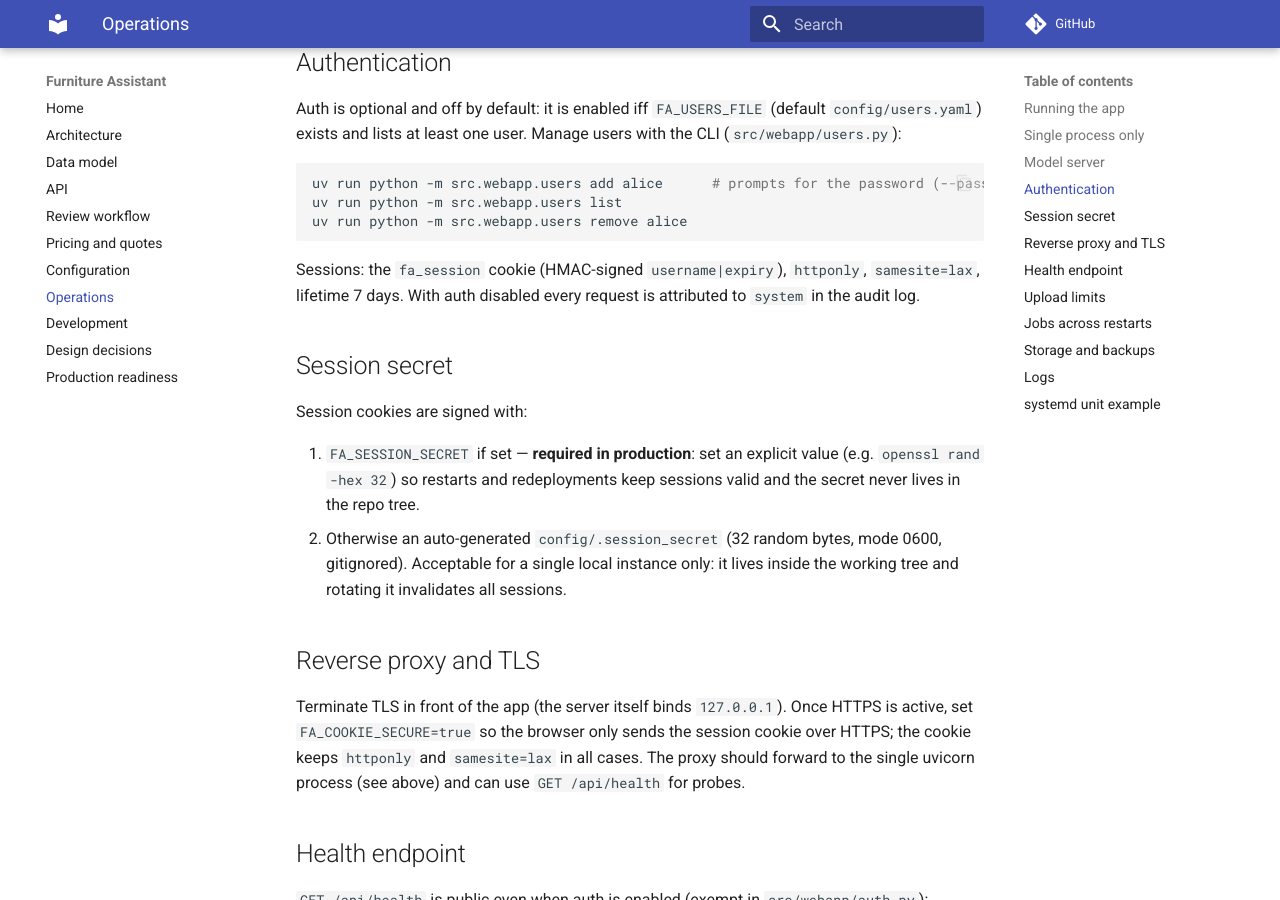
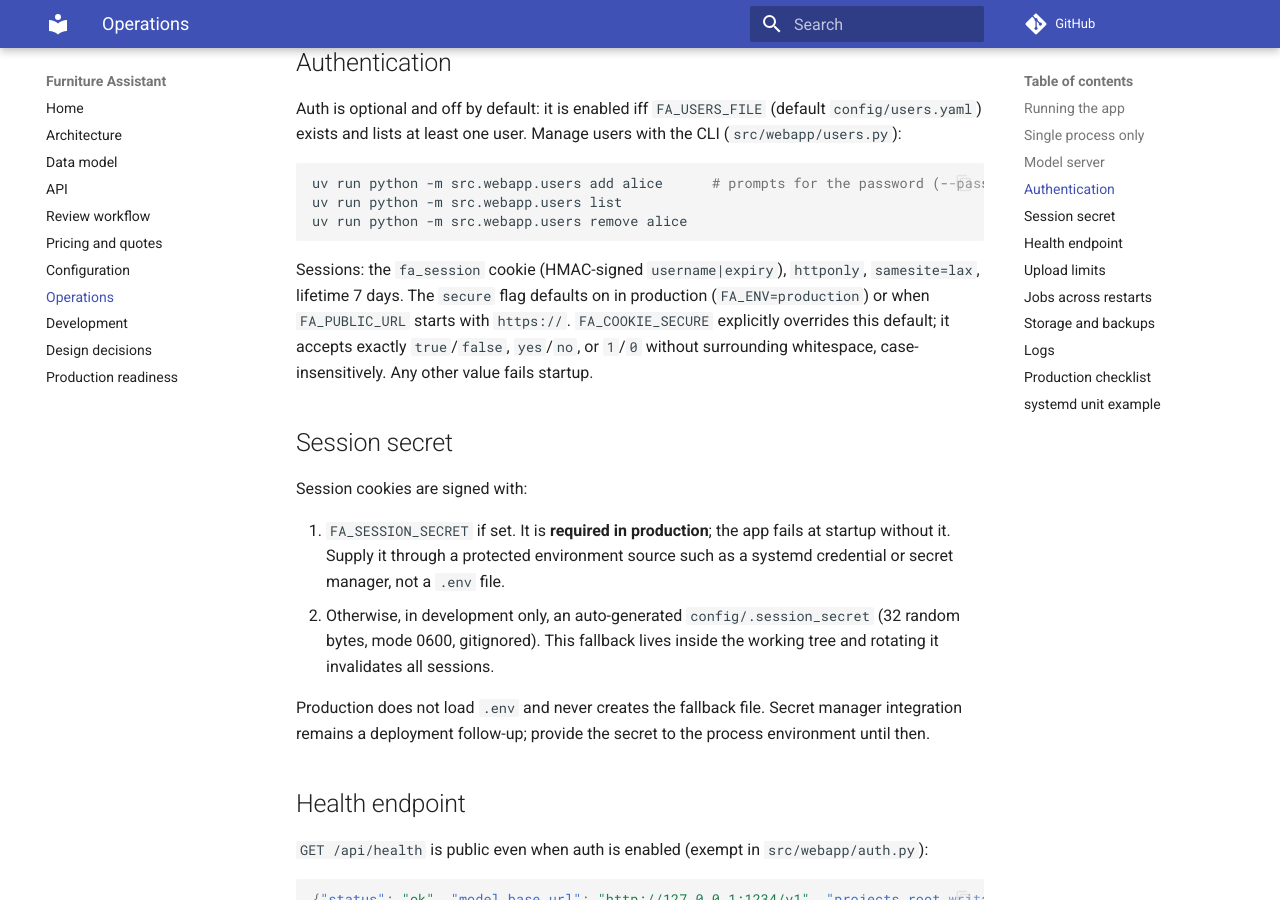
Before and after one commit to t13foundation/furniture-assistant, an MkDocs documentation site: the page built from docs/operations.md, in a window 1280 px wide and 900 px high, scrolled down 1362 px. Built offline with MkDocs 1.6.1 and Material for MkDocs 9.7.7, drawn with Linux system fonts in a browser that asks for light colours; comment, search, counter and statistics services are not loaded; some of the changed text lies outside the part shown.

Commit message:
fix(webapp): enforce production secret handling (#1)
* fix(webapp): enforce production secret handling

Skip repo-root dotenv files in production and require the session signing secret at startup. Default production or HTTPS sessions to Secure cookies while preserving explicit overrides.

* fix(webapp): validate runtime and cookie settings

Reject invalid FA_ENV and FA_COOKIE_SECURE values at startup. Keep runtime mode process-environment-only and document the dotenv policy.

````diff
--- a/docs/api.md
+++ b/docs/api.md
@@ -6,7 +6,7 @@
 
 ## Authentication
 
-Auth is enabled as soon as the users file (`FA_USERS_FILE`, default `config/users.yaml`) contains at least one user; while it is empty every endpoint is public. When enabled, every `/api/*` request except the four public paths requires the session cookie `fa_session` (set by login; `httponly`, `samesite=lax`, 7-day expiry, `secure` only when `FA_COOKIE_SECURE` is set — see [Operations](operations.md)). Missing or expired sessions get `401 {"detail": "Authentication required"}`. The middleware lives in `src/webapp/auth.py`.
+Auth is enabled as soon as the users file (`FA_USERS_FILE`, default `config/users.yaml`) contains at least one user; while it is empty every endpoint is public. When enabled, every `/api/*` request except the four public paths requires the session cookie `fa_session` (set by login; `httponly`, `samesite=lax`, 7-day expiry; its `secure` flag defaults to production/HTTPS and can be overridden with a valid `FA_COOKIE_SECURE` boolean spelling — see [Operations](operations.md)). Missing or expired sessions get `401 {"detail": "Authentication required"}`. The middleware lives in `src/webapp/auth.py`.
 
 ## Auth and health (public)
 
--- a/docs/operations.md
+++ b/docs/operations.md
@@ -41,18 +41,16 @@
 uv run python -m src.webapp.users remove alice
 ```
 
-Sessions: the `fa_session` cookie (HMAC-signed `username|expiry`), `httponly`, `samesite=lax`, lifetime 7 days. With auth disabled every request is attributed to `system` in the audit log.
+Sessions: the `fa_session` cookie (HMAC-signed `username|expiry`), `httponly`, `samesite=lax`, lifetime 7 days. The `secure` flag defaults on in production (`FA_ENV=production`) or when `FA_PUBLIC_URL` starts with `https://`. `FA_COOKIE_SECURE` explicitly overrides this default; it accepts exactly `true`/`false`, `yes`/`no`, or `1`/`0` without surrounding whitespace, case-insensitively. Any other value fails startup.
 
 ## Session secret
 
 Session cookies are signed with:
 
-1. `FA_SESSION_SECRET` if set — **required in production**: set an explicit value (e.g. `openssl rand -hex 32`) so restarts and redeployments keep sessions valid and the secret never lives in the repo tree.
-2. Otherwise an auto-generated `config/.session_secret` (32 random bytes, mode 0600, gitignored). Acceptable for a single local instance only: it lives inside the working tree and rotating it invalidates all sessions.
+1. `FA_SESSION_SECRET` if set. It is **required in production**; the app fails at startup without it. Supply it through a protected environment source such as a systemd credential or secret manager, not a `.env` file.
+2. Otherwise, in development only, an auto-generated `config/.session_secret` (32 random bytes, mode 0600, gitignored). This fallback lives inside the working tree and rotating it invalidates all sessions.
 
-## Reverse proxy and TLS
-
-Terminate TLS in front of the app (the server itself binds `127.0.0.1`). Once HTTPS is active, set `FA_COOKIE_SECURE=true` so the browser only sends the session cookie over HTTPS; the cookie keeps `httponly` and `samesite=lax` in all cases. The proxy should forward to the single uvicorn process (see above) and can use `GET /api/health` for probes.
+Production does not load `.env` and never creates the fallback file. Secret manager integration remains a deployment follow-up; provide the secret to the process environment until then.
 
 ## Health endpoint
 
@@ -95,6 +93,15 @@
 
 The app logs to stdout/stderr only (standard `logging` + uvicorn access logs); there are no log files and no structured logging yet (see [Production readiness](production-readiness.md)). Under systemd, journald captures everything: `journalctl -u furniture-assistant -f`. Legacy pipeline runs can additionally be traced to Langfuse (`FA_TRACING_ENABLED`, `docker-compose.dev.yml`).
 
+## Production checklist
+
+- Set `FA_ENV=production` in the process environment; values are case-insensitive (`development` or `production` only), and `.env` cannot select the mode. An invalid value fails startup. Production disables `.env` loading.
+- Supply `FA_SESSION_SECRET` through a protected process environment / credential source. Startup fails if it is missing.
+- Set `FA_USERS_FILE` to a protected users file with at least one account.
+- Set `FA_PUBLIC_URL=https://…` when the public endpoint uses HTTPS. This defaults the cookie to `Secure`; `FA_COOKIE_SECURE` can explicitly override it using an accepted boolean spelling.
+- Keep the app behind TLS termination, bind uvicorn to loopback, and run one worker / one replica.
+- Keep model/API keys out of the repository and `.env`; inject them through the service environment or credential mechanism.
+
 ## systemd unit example
 
 ```ini
@@ -105,12 +112,13 @@
 [Service]
 WorkingDirectory=/opt/furniture-assistant
 User=furniture
+Environment=FA_ENV=production
 Environment=FA_API_BASE=http://127.0.0.1:1234/v1
 Environment=FA_ORCHESTRATOR_MODEL=qwen/qwen3.6-35b-a3b
 Environment=FA_OUTPUT_DIR=/var/lib/furniture-assistant
 Environment=FA_USERS_FILE=/etc/furniture-assistant/users.yaml
 Environment=FA_SESSION_SECRET=change-me-openssl-rand-hex-32
-Environment=FA_COOKIE_SECURE=true
+Environment=FA_PUBLIC_URL=https://furniture.example.com
 ExecStart=/opt/furniture-assistant/.venv/bin/uvicorn src.webapp.api:app --host 127.0.0.1 --port 8000
 Restart=on-failure
 
@@ -118,4 +126,4 @@
 WantedBy=multi-user.target
 ```
 
-One worker (no `--workers` flag), one replica. `OPENAI_API_KEY` may be supplied via an `EnvironmentFile=` instead of `.env` — in production prefer the environment over a `.env` file inside the repo tree.
+Replace the placeholder session secret with a protected credential source before deployment. One worker (no `--workers` flag), one replica. `OPENAI_API_KEY` must also be injected through the service environment or credential mechanism; production never reads it from `.env`.
--- a/docs/production-readiness.md
+++ b/docs/production-readiness.md
@@ -15,12 +15,13 @@
 1. **Single-process state (P0).** Locks and job tracking live in process memory; a second uvicorn worker or replica corrupts projects and loses jobs. Exactly one worker must run until state moves to a queue/DB.
 2. **Jobs do not survive a restart (P0).** An interrupted analysis is reported as an error and the user must click "Run analysis" again.
 3. **No model-server readiness check on `analyze` (P0, remainder).** The health endpoint exists, but a job is still accepted when the model server is down and fails on its first page instead of getting a 503.
-4. **`OPENAI_API_KEY` read from `.env` in the repo directory (P0).** No secret manager; anyone with repo-dir access can read the key.
-5. **No authorization model (P1).** Every logged-in user sees every project; there are no roles.
+4. **No authorization model (P1).** Every logged-in user sees every project; there are no roles.
+5. **Audit log is not tamper-evident (P1).** Project-local audit history can be altered without detection.
 
-Done in this release (the review's "do now" list, each covered by tests in `tests/test_webapp_improvements.py`):
+Done in this release (each covered by tests in `tests/test_webapp_improvements.py`):
 
-- Session cookie `secure` flag via `FA_COOKIE_SECURE` (default `false`).
+- Session cookie `Secure` defaults on in production or for an HTTPS `FA_PUBLIC_URL`; explicit `FA_COOKIE_SECURE` wins.
+- Production does not load `.env`, requires `FA_SESSION_SECRET`, and cannot create the development fallback secret file.
 - Upload limits: `FA_MAX_REQUEST_MB` total request, `FA_MAX_UPLOAD_MB` per file and `FA_MAX_FILES` per project; oversized bodies are rejected before buffering.
 - Public `GET /api/health` endpoint (exempt from auth), reporting model URL, projects-root writability and auth state.
 - React `ErrorBoundary` around the router, so a render error shows a "Reload" page instead of a blank screen.
@@ -33,9 +34,9 @@
 | Area | Finding | Evidence | Fix | Effort | Status |
 |---|---|---|---|---|---|
 | Concurrency | All mutable state is in-process: per-project locks and the analysis/refine task registry. More than one uvicorn worker (or two replicas behind a proxy) corrupts projects and loses job tracking. | `src/webapp/store.py:109-115` (`self._locks: dict[str, threading.RLock]`), `src/webapp/api.py:131` (`app.state.tasks = {}`), `src/webapp/api.py:296` (`asyncio.create_task`) | Run exactly one uvicorn worker (see [Operations](operations.md)); later move jobs to a queue (arq/RQ + Redis) and locks to file locks (`fcntl`) or a DB. | L | Open |
-| Session security | The `fa_session` cookie was set without `secure`, so the session could be replayed over plain HTTP once the app is exposed. | `src/webapp/api.py:181-191` (`set_cookie(..., httponly=True, samesite="lax", secure=secure)`), `src/webapp/auth.py:18` (`COOKIE_NAME = "fa_session"`) | Done: `secure` comes from `FA_COOKIE_SECURE` (default `false`). Note: the auto-detection from a public URL proposed in the review was **not** implemented — set the flag explicitly once TLS terminates in front of the app. | S | Done |
+| Session security | The `fa_session` cookie used to be set without `secure`, so the session could be replayed over plain HTTP once the app is exposed. | `src/webapp/api.py` (`login` cookie flags), `src/webapp/auth.py:18` (`COOKIE_NAME = "fa_session"`) | Done: `secure` defaults on for `FA_ENV=production` or `FA_PUBLIC_URL=https://…`; explicit `FA_COOKIE_SECURE` overrides either default. | S | Done |
 | Upload limits | `create_project` previously accepted any number of any-size files (suffix check only); a 2 GB PDF or 500 files were rendered page-by-page into `pages/`. | `src/webapp/api.py` (`UploadRequestLimitMiddleware` rejects oversized `Content-Length` before multipart parsing and bounds streamed bodies; `_check_upload_limits` checks `UploadFile.size` before `await f.read()`), `src/webapp/reports.py` (quote per-file check), `FA_MAX_FILES`/`FA_MAX_UPLOAD_MB` → 413 | Done: `FA_MAX_REQUEST_MB` (default 200 MB) enforces a request-body cap on project creation and quote import before multipart parsing for known lengths and while receiving chunked bodies; file-size and file-count limits remain enforced before application reads. | M | Done |
-| Secrets | `OPENAI_API_KEY` is loaded from a `.env` file inside the repo directory at startup; there is no secret manager, so anyone with repo-dir access reads the key. | `src/webapp/api.py:123` (`load_dotenv(REPO_ROOT / ".env")`) | Document env-only in production, never `.env` (see [Operations](operations.md)); move to a real secret manager before multi-host deployment. | S | Open |
+| Secrets | The app previously loaded `OPENAI_API_KEY` and other secrets from a repo-root `.env` file at startup, exposing them to anyone with repo-directory access. | `src/webapp/api.py` (lifespan; `.env` loading is now development-only) | Done: production never loads `.env` and requires `FA_SESSION_SECRET` from its process environment. Secret-manager integration remains a follow-up; inject secrets through a protected environment source. | S | Done |
 | Health / readiness | No health endpoint existed (now added), and there is still no readiness check of the model server before accepting `analyze`: the job is queued and only fails on its first page when the server is down or the model is not loaded. | `src/webapp/api.py:153-167` (health, public via `src/webapp/auth.py:140`), `src/webapp/api.py:285-299` (analyze queues without probing), `src/webapp/analysis.py:244-247` (first-page abort when the model never answers) | Done: `GET /api/health` → status/model URL/projects-root writability/auth. Remaining: `analyze` returns 503 with the model error when a short `GET {base_url}/models` fails. | S | Partly done |
 | Job durability | Jobs do not survive a restart: a `queued`/`running` job without a live task is rewritten to `error` ("Analysis interrupted (server restarted)"); the user must run the analysis again. Same for an interrupted module re-run. | `src/webapp/api.py:222-231` (`_job`), `src/webapp/api.py:386-393` (lost refine) | Persist job intent and resume on startup. | M | Open |
 
@@ -78,5 +79,5 @@
 6. **Audit identity collapses without auth.** Audit "who" is the session username; with auth disabled everything is recorded as `system`, so the activity page carries no information in the default configuration. Correct approach: treat the activity log as meaningful only with auth on, and require auth for any multi-user deployment.
 7. **Localized totals pass the quote filter.** The quote parser filters totals rows by the `razem` prefix only; a localized total row (`SUMA`, `ŁĄCZNIE`) would be counted as a quote line and distort the comparison. Correct approach: recognise totals by row shape (no cabinet code, amount equal to the sum of the priced rows above), not by prefix.
 8. **No prompt regression harness.** The fake-model e2e proves the UI, not the prompts; nothing catches a prompt change that degrades interpretation. Correct approach: golden drafts per sample page committed to the repo, compared on `gap_score` in CI.
-9. **Session secret inside the repo tree.** `config/.session_secret` is auto-generated inside the repo; a `git add -A` after a `.gitignore` mistake leaks it. Correct approach: production requires `FA_SESSION_SECRET` from the environment and must not write the fallback file into the repo.
+9. **Session secret inside the repo tree (resolved).** Development may generate `config/.session_secret`, but production requires `FA_SESSION_SECRET`, does not load `.env`, and never creates that fallback file. Correct approach: keep production secrets outside the repository in a protected environment source; integrate a secret manager before multi-host deployment.
 10. **Fixed web port (resolved).** `make web` hardcoded port 8000 while other services already used it; the port is now a variable (`WEB_PORT ?= 8000`, `make web WEB_PORT=8010`). Done.
````
Also changed, not shown: other parts of docs/production-readiness.md (+2 -2 lines), docs/configuration.md (+8 -4 lines), 3 other files.
